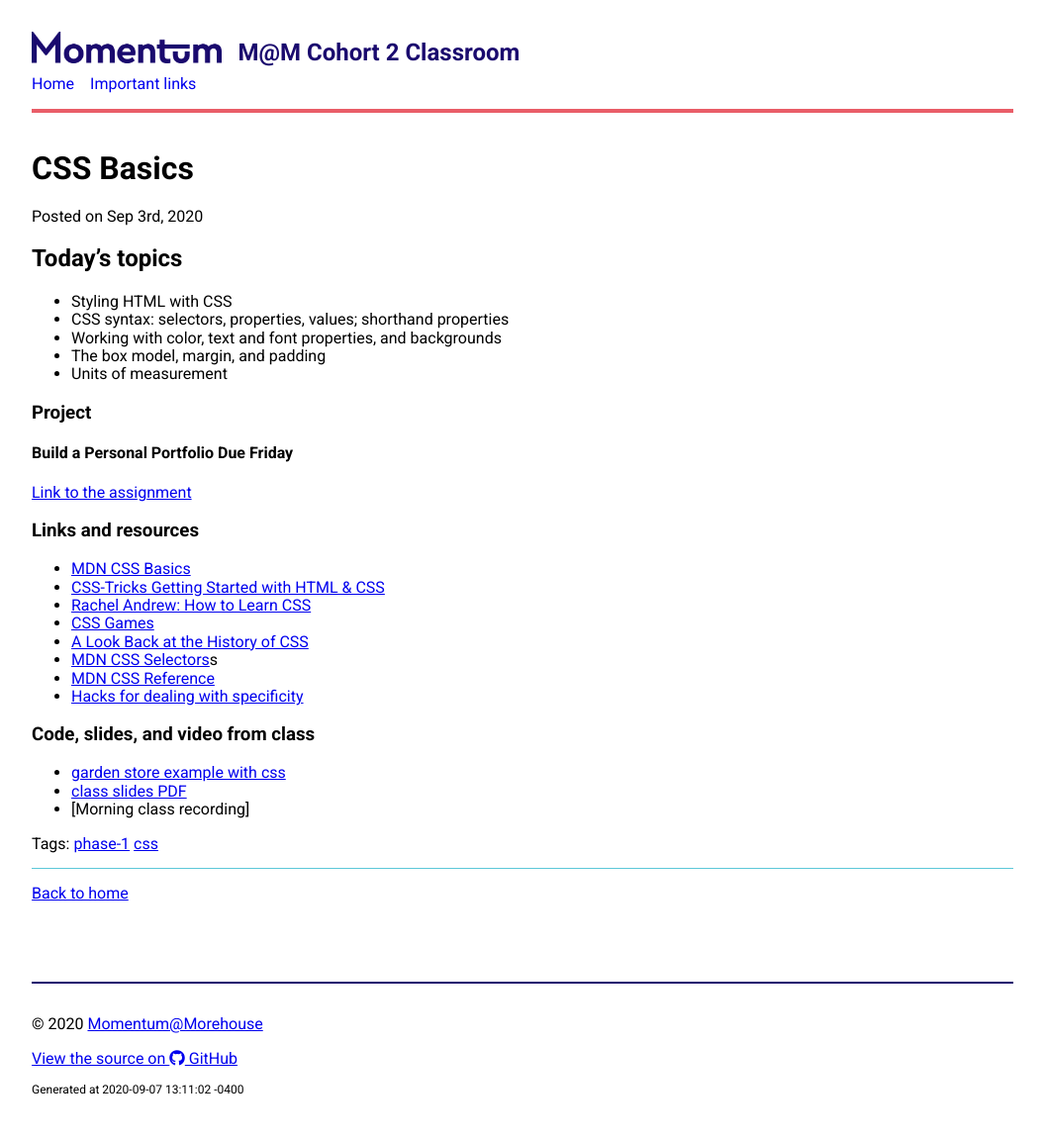
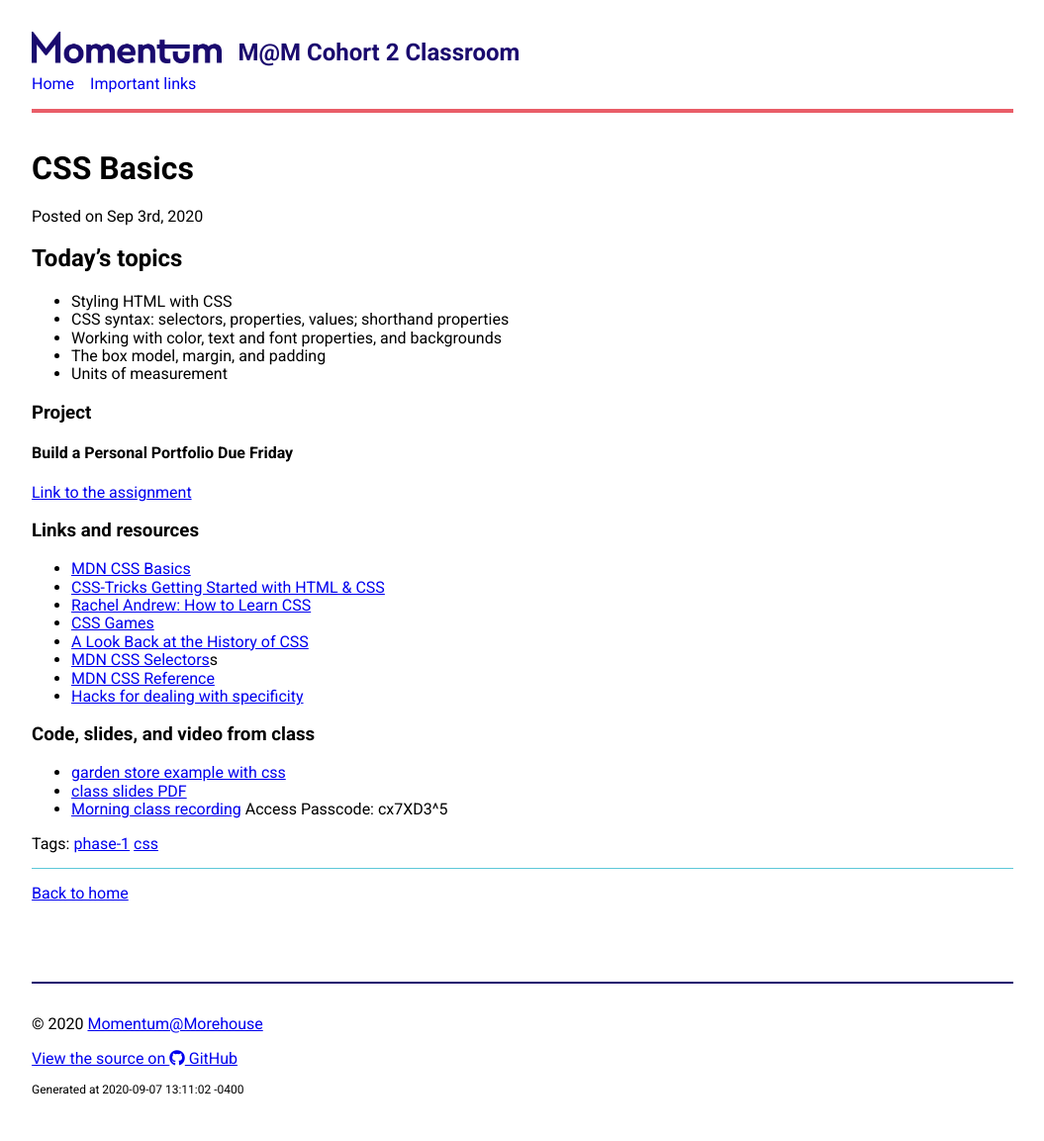
Before and after one commit to Momentum-Morehouse-2/Momentum-Morehouse-2.github.io, a Jekyll site: the page built from _posts/2020-09-03-css-basics.md, in a window 1280 px wide. Shown: the whole page at 99% size, without its empty margins (112-1167 px from the left). Built offline with Jekyll 4.4.1, drawn with Linux system fonts in a browser that asks for light colours; nearby versions of some CDN libraries.

```diff
--- a/_posts/2020-09-03-css-basics.md
+++ b/_posts/2020-09-03-css-basics.md
@@ -33,4 +33,6 @@ tags: phase-1 css
 
 - [garden store example with css](https://github.com/momentum-team-1/examples/tree/master/garden-store-css)
 - [class slides PDF](https://drive.google.com/file/d/181M-H5gl7mTGK_a7ZoBwiqX4F1ZQzWAV/view?usp=sharing)
-- [Morning class recording]
+- [Morning class recording](
+https://us02web.zoom.us/rec/share/F4rCIgmtOhBwr-VolpCm-BER-eUS4wNEMh3pW60G_PdgDlVE5xhrcXm8b_A_UAmg.Ly4BkJcI72mxzzZo)
+Access Passcode: cx7XD3^5
```
Also changed, not shown: _posts/2020-09-02-command-line-git-submit-hw.md (+1 -1 lines).
